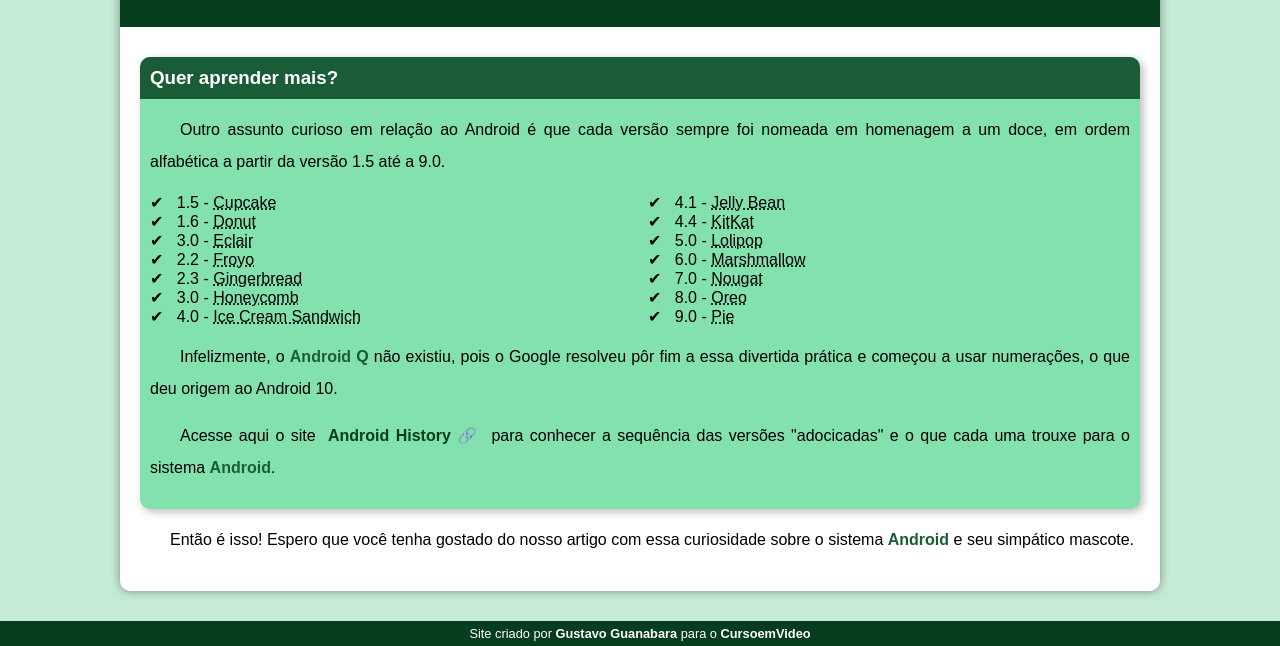
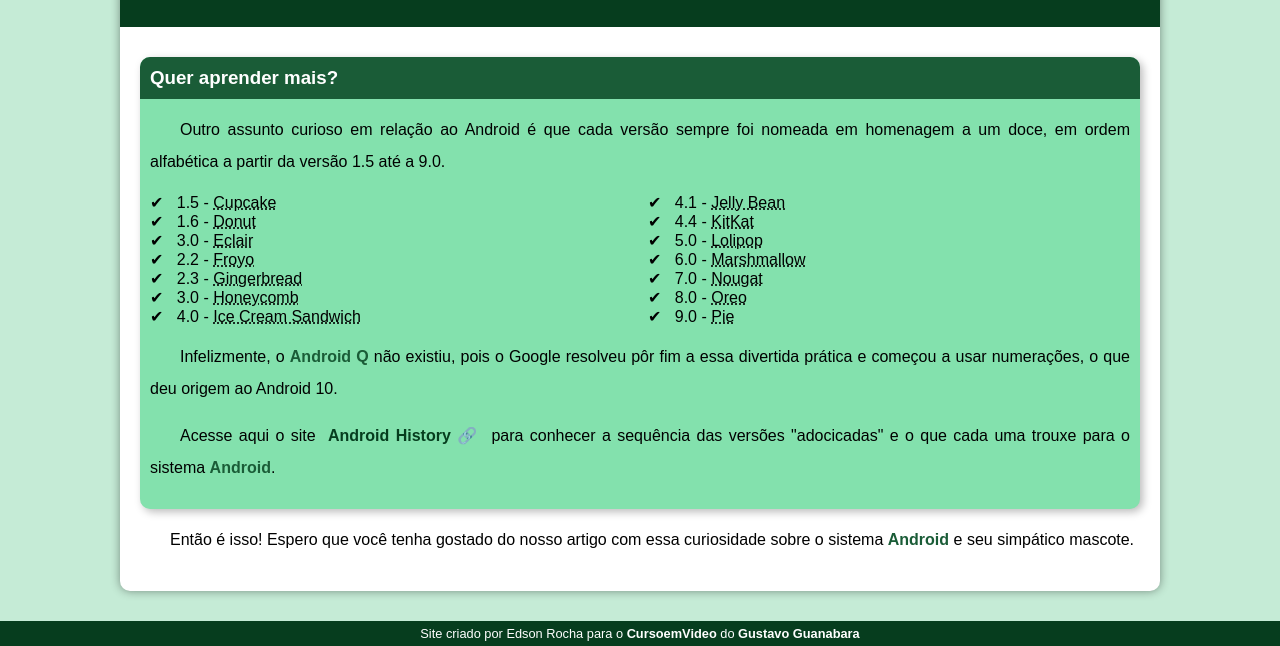
Before and after one commit to edsonwrocha/projeto-android, a plain HTML site: page index.html in a window 1280 px wide. Shown: the part 2380-3026 px from the top of the page. Drawn offline with Linux system fonts and the light colour scheme.

Commit message:
Meu nome no rodapé

```diff
--- a/index.html
+++ b/index.html
@@ -140,7 +140,7 @@
     </main>
     <footer>
         <p>
-            Site criado por <a href="https://gustavoguanabara.github.io/" target="_blank">Gustavo Guanabara</a> para o <a href="https://www.youtube.com/c/CursoemV%C3%ADdeo" target="_blank">CursoemVideo</a>
+            Site criado por Edson Rocha para o <a href="https://www.youtube.com/c/CursoemV%C3%ADdeo" target="_blank">CursoemVideo</a> do <a href="https://gustavoguanabara.github.io/" target="_blank">Gustavo Guanabara</a>
         </p>
     </footer>
 </body>
```
